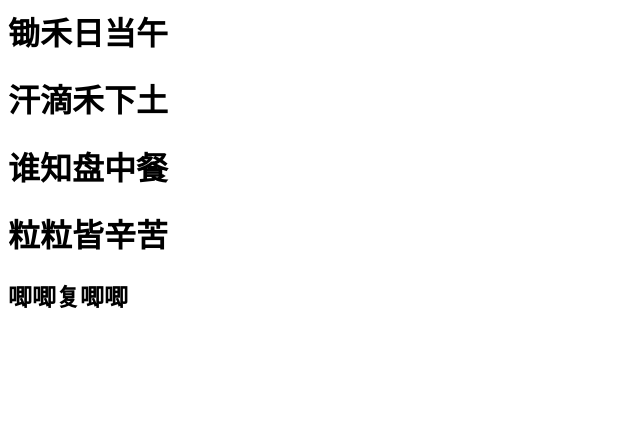
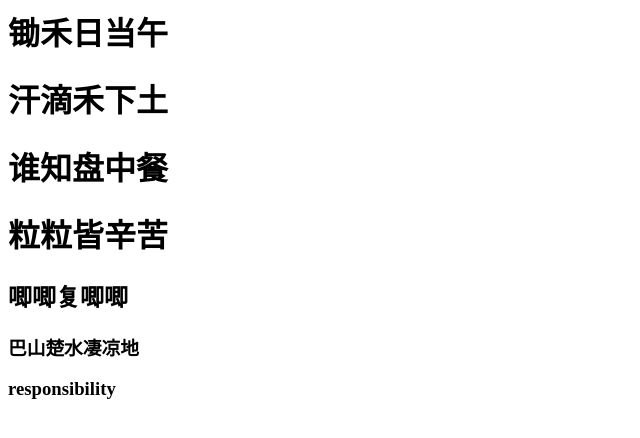
Before and after one commit to wyfswy/test, a plain HTML site: page index.html in a window 1280 px wide. Shown: the whole page, without its empty margins (0-640 px from the left). Drawn offline with Linux system fonts and the light colour scheme.

Commit message:
fix:新增h3巴山楚水凄凉地 responsibility

```diff
--- a/index.html
+++ b/index.html
@@ -3,3 +3,5 @@
 <h1>谁知盘中餐</h1>
 <h1>粒粒皆辛苦</h1>
 <h2>唧唧复唧唧</h2>
+<h3>巴山楚水凄凉地</h3>
+<h3>responsibility</h3>
```
